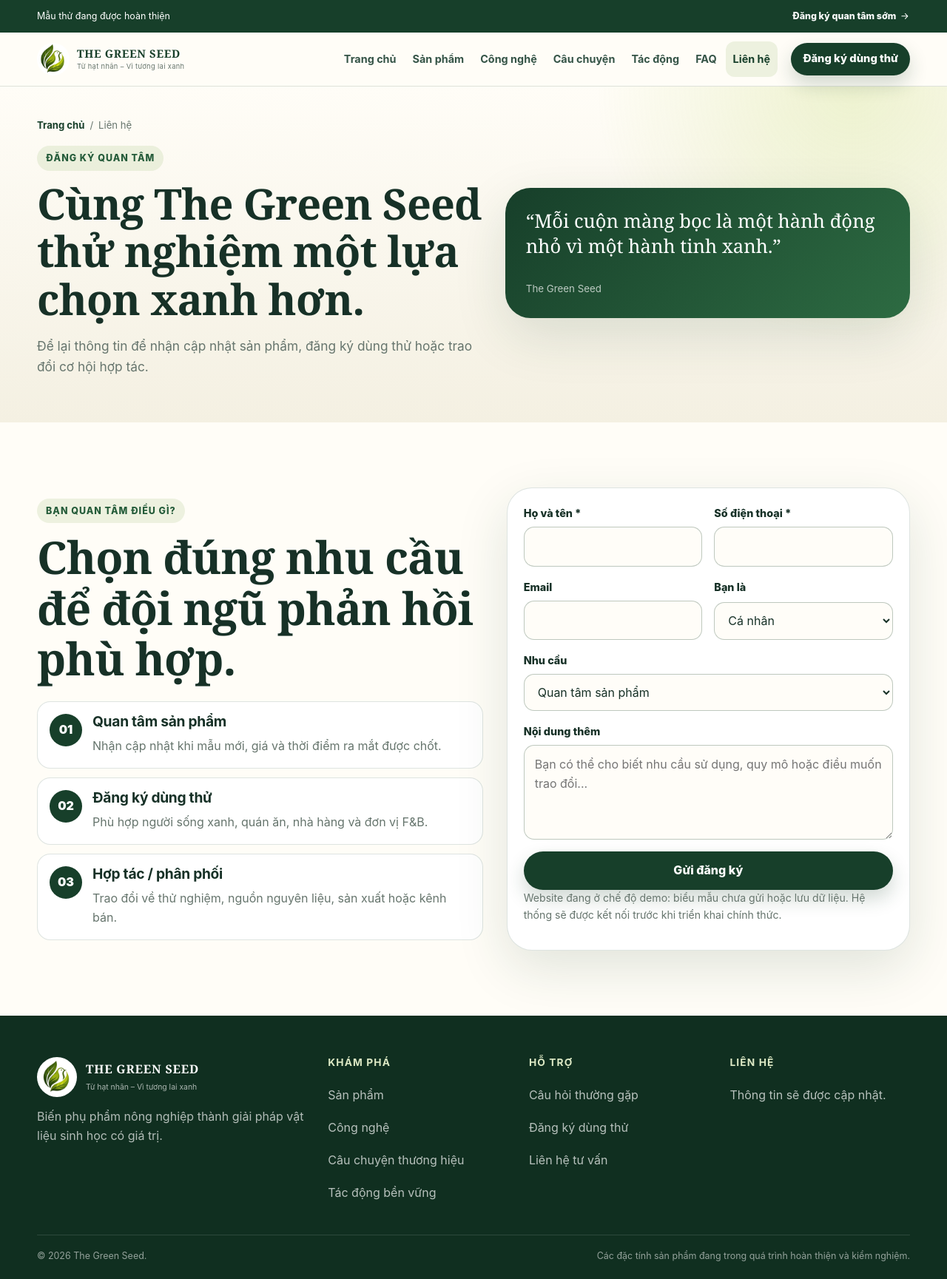
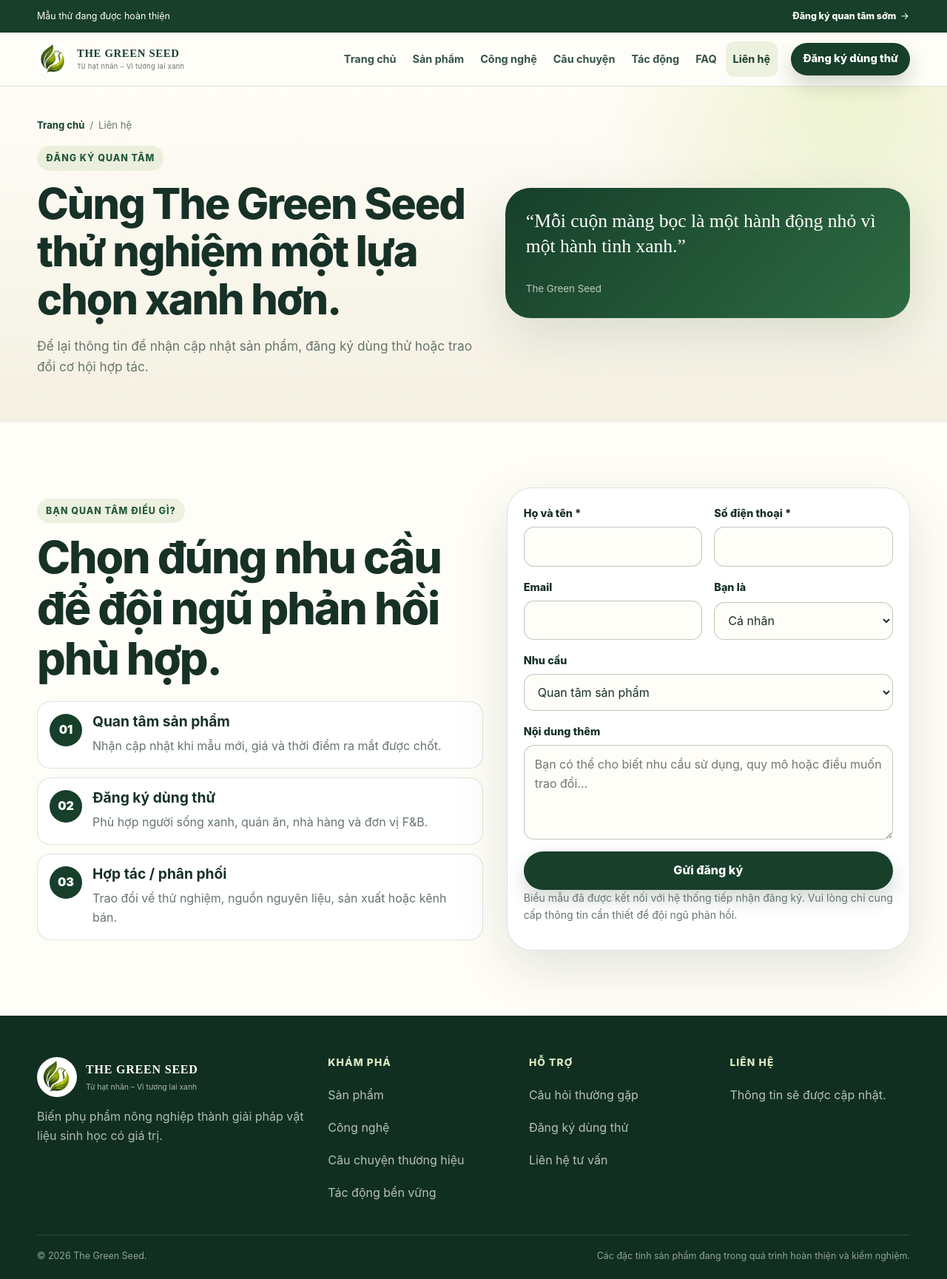
Before and after one commit to doquoctan-514/the-green-seed, a plain HTML site: page lien-he.html in a window 1280 px wide. Shown: the whole page at 74% size. Drawn offline with Linux system fonts and the light colour scheme.

Commit message:
fix: complete final mobile QA (#1)
* fix: complete final mobile QA

* feat: connect interest form endpoint

* fix: update connected form notice

```diff
--- a/assets/css/styles.css
+++ b/assets/css/styles.css
@@ -50,9 +50,10 @@
 }
 .section-dark .eyebrow{background:rgba(255,255,255,.12);color:#dfecc8}
 h1,h2,h3,p{margin-top:0}
-h1,h2,h3{line-height:1.12;letter-spacing:-.015em}
-h1{font-family:Georgia,"Times New Roman",serif;font-size:clamp(2.55rem,8.2vw,5.4rem);margin-bottom:18px}
-h2{font-family:Georgia,"Times New Roman",serif;font-size:clamp(2rem,6.6vw,3.8rem);margin-bottom:16px}
+h1,h2,h3{line-height:1.12;overflow-wrap:normal;word-break:normal;hyphens:none}
+h1,h2{font-family:inherit;font-weight:850;letter-spacing:-.035em}
+h1{font-size:clamp(2.55rem,8.2vw,5.4rem);margin-bottom:18px}
+h2{font-size:clamp(2rem,6.6vw,3.8rem);margin-bottom:16px}
 h3{font-size:1.2rem;margin-bottom:10px}
 .lead{font-size:1.08rem;color:var(--muted);max-width:62ch}
 .section-dark .lead,.section-dark .muted{color:rgba(255,255,255,.72)}
@@ -86,7 +87,7 @@
 .brand{display:flex;align-items:center;gap:10px;min-width:0;min-height:44px}
 .brand img{width:44px;height:44px;object-fit:contain;border-radius:50%;background:#fff}
 .brand-copy{display:grid;line-height:1.05}
-.brand-copy strong{font-family:Georgia,"Times New Roman",serif;font-size:.92rem;letter-spacing:.045em;color:var(--forest)}
+.brand-copy strong{font-family:"Times New Roman",Times,serif;font-size:.92rem;letter-spacing:.045em;color:var(--forest)}
 .brand-copy small{display:none;margin-top:5px;font-size:.58rem;letter-spacing:.04em;color:var(--muted);white-space:nowrap}
 .nav-toggle{
   width:46px;height:46px;border-radius:14px;border:1px solid var(--line);
@@ -169,7 +170,7 @@
   padding:28px;border-radius:var(--radius-lg);background:linear-gradient(135deg,var(--forest),#2d6b42);
   color:#fff;box-shadow:var(--shadow)
 }
-.quote p{font-family:Georgia,"Times New Roman",serif;font-size:1.6rem;line-height:1.35}
+.quote p{font-family:"Times New Roman",Times,serif;font-size:1.6rem;line-height:1.35}
 .quote small{color:rgba(255,255,255,.7)}
 .timeline{position:relative;display:grid;gap:18px}
 .timeline::before{content:"";position:absolute;left:20px;top:8px;bottom:8px;width:2px;background:var(--line)}
@@ -212,7 +213,7 @@
 .footer-logo{display:flex!important;align-items:center;gap:12px;margin:0 0 14px!important;color:#fff!important}
 .footer-mark{width:54px;height:54px;border-radius:50%;display:grid;place-items:center;background:#fff;overflow:hidden}
 .footer-mark img{width:48px;height:48px;object-fit:contain}
-.footer-logo strong{display:block;font-family:Georgia,"Times New Roman",serif;letter-spacing:.05em}
+.footer-logo strong{display:block;font-family:"Times New Roman",Times,serif;letter-spacing:.05em}
 .footer-logo small{display:block;font-size:.65rem;color:rgba(255,255,255,.65);margin-top:3px}
 .footer-brand p{max-width:38ch;color:rgba(255,255,255,.68)}
 .footer-title{font-family:inherit;font-size:.86rem;text-transform:uppercase;letter-spacing:.08em;margin-bottom:14px;color:#dce8c4}
--- a/assets/js/content.js
+++ b/assets/js/content.js
@@ -8,7 +8,7 @@
     tiktok: "",
     address: ""
   },
-  googleAppsScriptUrl: "",
+  googleAppsScriptUrl: "https://script.google.com/macros/s/AKfycbwwb3k3e_tBqlr_sByDGifW-YVlRyWfg0jiywyt0ABrmnvI1GOQGB-RGbsXh7Xz1tn8IA/exec",
   products: [
     { name: "Cuộn 200g", price: "39.000đ", size: "", note: "Giá bán dự kiến" },
     { name: "Cuộn 500g", price: "79.000đ", size: "20cm × 20m", note: "Giá bán dự kiến" },
--- a/assets/js/site.js
+++ b/assets/js/site.js
@@ -122,7 +122,7 @@
         <div class="container footer-grid">
           <div class="footer-brand">
             <a class="footer-logo" href="index.html">
-              <span class="footer-mark"><img src="assets/images/logo-mark.png" width="128" height="126" alt=""></span>
+              <span class="footer-mark"><img src="assets/images/logo-mark.png" width="128" height="126" alt="" loading="lazy" decoding="async"></span>
               <span><strong>THE GREEN SEED</strong><small>Từ hạt nhãn – Vì tương lai xanh</small></span>
             </a>
             <p>Biến phụ phẩm nông nghiệp thành giải pháp vật liệu sinh học có giá trị.</p>
@@ -192,6 +192,24 @@
     els.forEach(el => observer.observe(el));
   }
 
+  function restoreHashTarget() {
+    if (!location.hash) return;
+
+    let id = location.hash.slice(1);
+    try {
+      id = decodeURIComponent(id);
+    } catch (err) {
+      // Keep the raw fragment when it is not valid URI-encoded text.
+    }
+
+    const target = document.getElementById(id);
+    if (!target) return;
+
+    requestAnimationFrame(() => {
+      requestAnimationFrame(() => target.scrollIntoView({ block: "start" }));
+    });
+  }
+
   function initForm() {
     const form = document.querySelector("[data-interest-form]");
     if (!form) return;
@@ -226,7 +244,7 @@
         form.reset();
         if (status) {
           status.classList.add("is-success");
-          status.textContent = "Yêu cầu đã được gửi đến hệ thống nhận đăng ký. The Green Seed sẽ liên hệ khi có thông tin phù hợp.";
+          status.textContent = "Yêu cầu đã được gửi đi. The Green Seed sẽ liên hệ sau khi hệ thống xác nhận tiếp nhận thành công.";
         }
       } catch (err) {
         if (status) {
@@ -245,4 +263,6 @@
   initFaq();
   initReveal();
   initForm();
+  restoreHashTarget();
+  addEventListener("hashchange", restoreHashTarget);
 })();
--- a/lien-he.html
+++ b/lien-he.html
@@ -47,7 +47,7 @@
         <div class="field field-full"><label for="message">Nội dung thêm</label><textarea id="message" name="message" maxlength="1000" placeholder="Bạn có thể cho biết nhu cầu sử dụng, quy mô hoặc điều muốn trao đổi..."></textarea></div>
         <div class="field field-full"><button class="button button-primary" type="submit">Gửi đăng ký</button></div>
       </div>
-      <p class="small muted" id="form-mode-note">Website đang ở chế độ demo: biểu mẫu chưa gửi hoặc lưu dữ liệu. Hệ thống sẽ được kết nối trước khi triển khai chính thức.</p>
+      <p class="small muted" id="form-mode-note">Biểu mẫu đã được kết nối với hệ thống tiếp nhận đăng ký. Vui lòng chỉ cung cấp thông tin cần thiết để đội ngũ phản hồi.</p>
       <div class="form-status" data-form-status aria-live="polite"></div>
     </form>
   </div>
```
Also changed, not shown: 2 other files.
